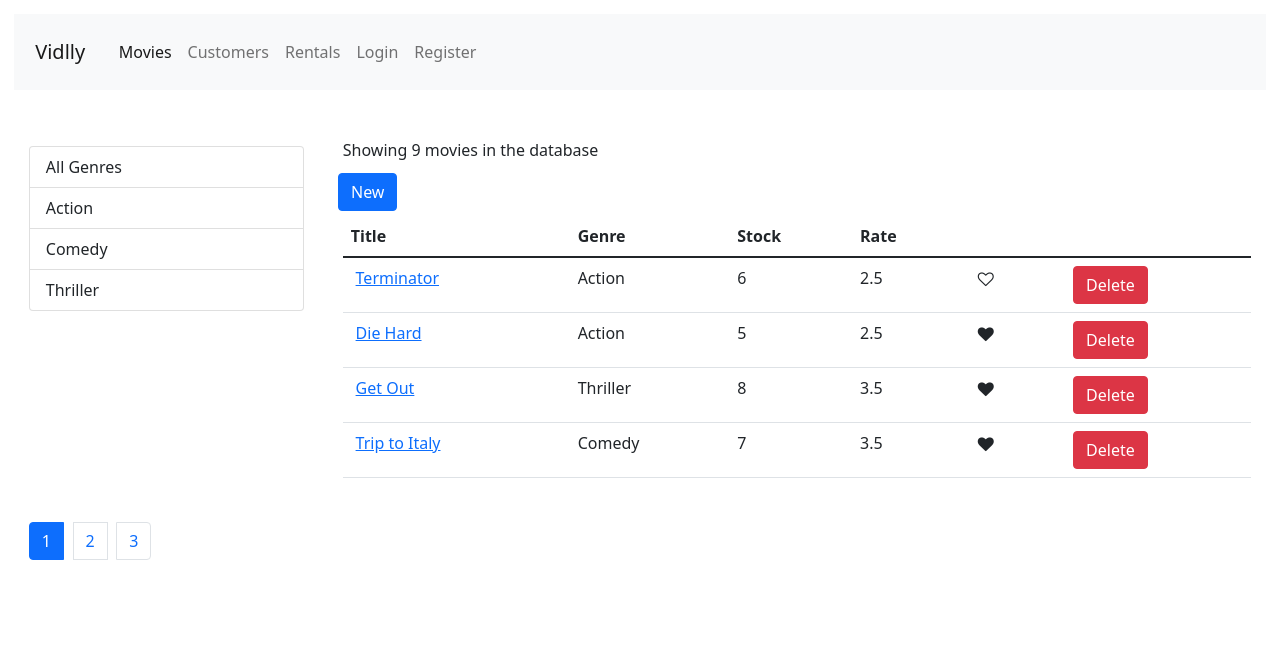
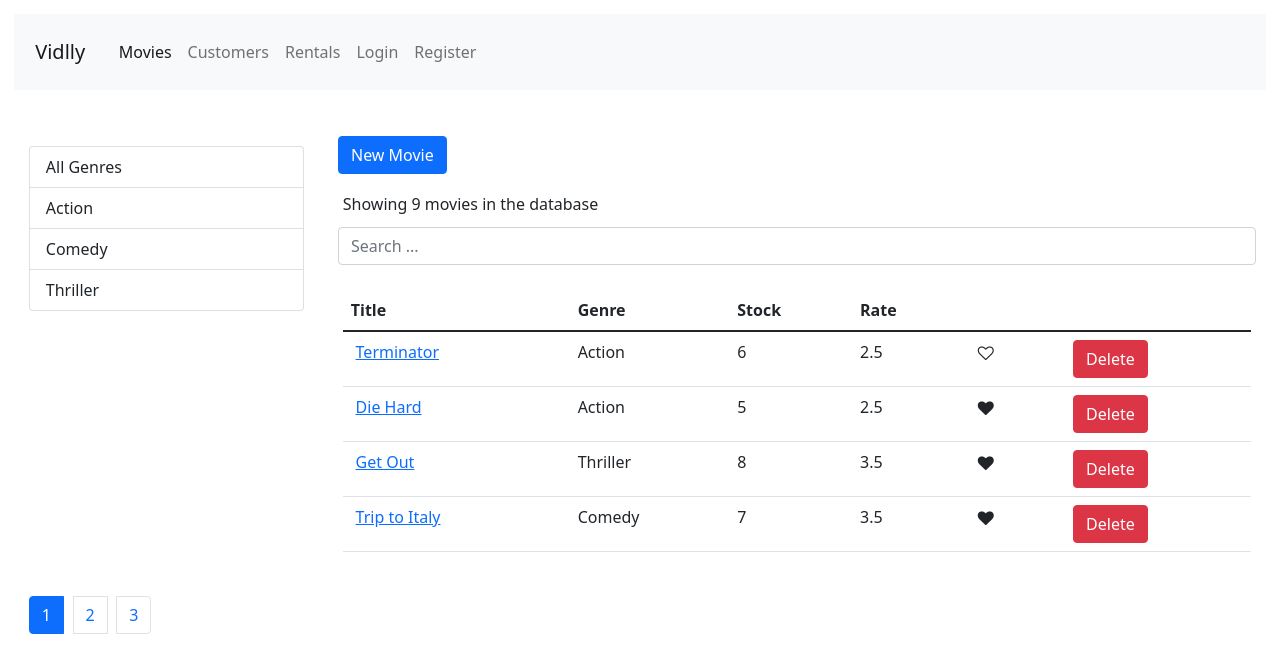
Before and after one commit to codewithshahan/vidly-react, a React (Create React App) app: page /movies in a window 1280 px wide. Shown: the top 672 px of the page. Built offline with nearby package versions, Linux system fonts and the light colour scheme.

Commit message:
Chapter: 6 - Search Movies Exercise

```diff
--- a/src/components/Movies.jsx
+++ b/src/components/Movies.jsx
@@ -8,14 +8,16 @@ import { useMemo } from "react";
 import MoviesTable from "./MoviesTable";
 import _ from "lodash";
 import { Link } from "react-router-dom";
+import SearchBox from "./common/searchBox";
 
 function Movies() {
   const pageSize = 4;
   const [movies, setMovies] = useState([]);
   const [currentPage, setCurrentPage] = useState(1);
   const [genres, setGenres] = useState([]);
-  const [selectedGenre, setSelectedGenre] = useState("");
+  const [selectedGenre, setSelectedGenre] = useState(null);
   const [sortColumn, setSortColumn] = useState({ path: "name", order: "asc" });
+  const [searchQuery, setSearchQuery] = useState("");
 
   useMemo(() => {
     const genres = [{ _id: "", name: "All Genres" }, ...getGenres()];
@@ -38,20 +40,35 @@ function Movies() {
     setCurrentPage(page);
   };
 
-  const onItemSelect = (genre) => {
+  const handleSort = (newSort) => {
+    setSortColumn(newSort);
+  };
+
+  const handleSearchChange = (query) => {
+    setSearchQuery(query);
+    setSelectedGenre(null);
+    setCurrentPage(1);
+  };
+
+  const handleGenreSelect = (genre) => {
+    setSearchQuery("");
     setSelectedGenre(genre);
     setCurrentPage(1);
   };
 
-  const handleSort = (newSort) => {
-    setSortColumn(newSort);
-  };
+  const getPageData = () => {
+    let filltered;
 
-  const getPageData = () => {
-    const filltered =
-      selectedGenre && selectedGenre._id
-        ? movies.filter((movie) => movie.genre._id === selectedGenre._id)
-        : movies;
+    if (searchQuery)
+      filltered = movies.filter((m) =>
+        m.title.toLowerCase().includes(searchQuery.toLowerCase())
+      );
+    else {
+      filltered =
+        selectedGenre && selectedGenre._id
+          ? movies.filter((movie) => movie.genre._id === selectedGenre._id)
+          : movies;
+    }
 
     const sorted = _.orderBy(filltered, [sortColumn.path], [sortColumn.order]);
 
@@ -71,16 +88,18 @@ function Movies() {
         <div className="col-3">
           <ListGroup
             genres={genres}
-            onGenreSelect={onItemSelect}
+            onGenreSelect={handleGenreSelect}
             selectedGenre={selectedGenre}
           />
         </div>
         <div className="col-lg">
+          <Link className="btn btn-primary mb-3" to="/movies/new">
+            New Movie
+          </Link>
+
           <h6>Showing {totalCount} movies in the database</h6>
 
-          <Link className="btn btn-primary" to="/movies/new">
-            New
-          </Link>
+          <SearchBox value={searchQuery} onChange={handleSearchChange} />
 
           <MoviesTable
             movies={clonedMovies}
--- /dev/null
+++ b/src/components/common/searchBox.jsx
@@ -0,0 +1,23 @@
+import React, { Component } from "react";
+
+class SearchBox extends Component {
+  render() {
+    const { onChange, ...rest } = this.props;
+
+    return (
+      <input
+        {...rest}
+        style={{ marginBottom: 20 }}
+        type="text"
+        className="form-control"
+        onChange={({ currentTarget }) => onChange(currentTarget.value)}
+      />
+    );
+  }
+}
+
+SearchBox.defaultProps = {
+  placeholder: "Search ...",
+};
+
+export default SearchBox;
```
